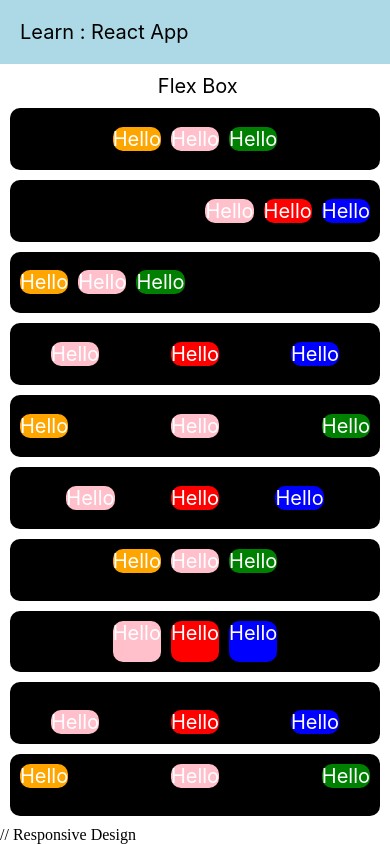
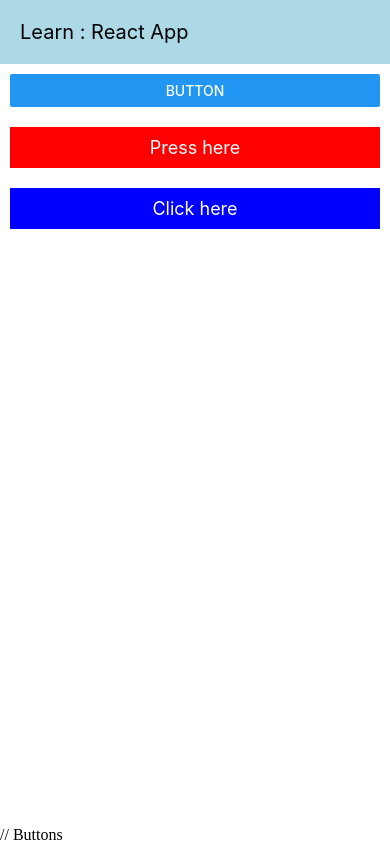
Before and after one commit to Synoize/learn-react-native-app, a React Native app: screen / in a window 390 px wide. Built offline with nearby package versions, Linux system fonts and the light colour scheme.

Commit message:
buttons ui

```diff
--- a/App.jsx
+++ b/App.jsx
@@ -12,6 +12,7 @@ import UseStateHook from "./src/components/hooks/UseStateHook";
 import UseEffectHook from "./src/components/hooks/UseEffectHook";
 import ConditionalRendering from "./src/components/hooks/ConditionalRendering";
 import Flexbox from "./src/components/Flexbox";
+import Buttons from "./src/components/Buttons";
 
 const App = () => {
 
@@ -33,8 +34,9 @@ const App = () => {
 
         {/* <ConditionalRendering/>  //Conditional Rendering */}
 
-        <Flexbox/> // Responsive Design
+        {/* <Flexbox/> // Responsive Design */}
 
+        <Buttons/> // Buttons
       </View>
     </View>
   )
--- /dev/null
+++ b/src/components/Buttons.jsx
@@ -0,0 +1,29 @@
+import { Button, StyleSheet, Text, TouchableHighlight, TouchableOpacity, View } from "react-native"
+
+const Buttons = () => {
+    return <View style={styles.container}>
+        <Button title={"Button"} />
+        <TouchableOpacity onPress={() => { }}>
+            <Text style={[styles.buttonText, {backgroundColor: 'red',}]}>Press here</Text>
+        </TouchableOpacity>
+        <TouchableHighlight onPress={() => { }}>
+            <Text style={[styles.buttonText, {backgroundColor: 'blue',}]}>Click here</Text>
+        </TouchableHighlight>
+    </View>
+}
+
+const styles = StyleSheet.create({
+    container:{
+        flex:1,
+        gap:20,
+        padding:10
+    },
+    buttonText:{
+        padding:10,
+        textAlign: 'center',
+        fontSize:18,
+        color: 'white',
+    }
+})
+
+export default Buttons;
```
